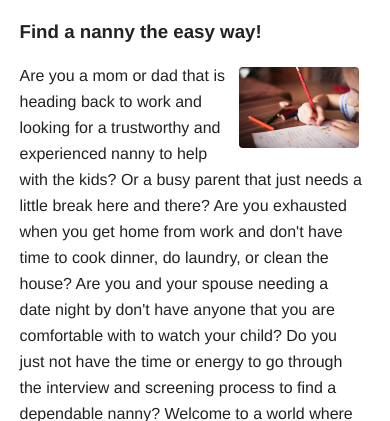
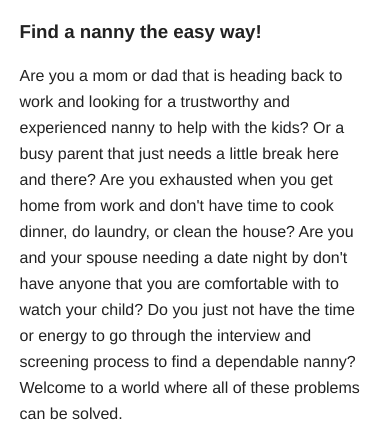
Before and after one commit to lhambsch/nannies_ca, a Django app: page / in a window 390 px wide. Shown: the part 163-584 px from the top of the page. Run offline with Django 3.2, Linux system fonts and the light colour scheme; parts of the project's set-up code (start-up, migrations or seed data) failed here and were passed over; some libraries are stand-ins or nearby versions.

Commit message:
Hide image for mobile.

```diff
--- a/static/css/main.css
+++ b/static/css/main.css
@@ -318,8 +318,10 @@ article {
    Media Queries
    ========================================================================== */
 
-@media only screen and (min-width: 480px) {
-
+@media only screen and (max-width: 768px) {
+  #main-photo img {
+    display: none;
+  }
 }
 
 @media only screen and (min-width: 768px) {
```
